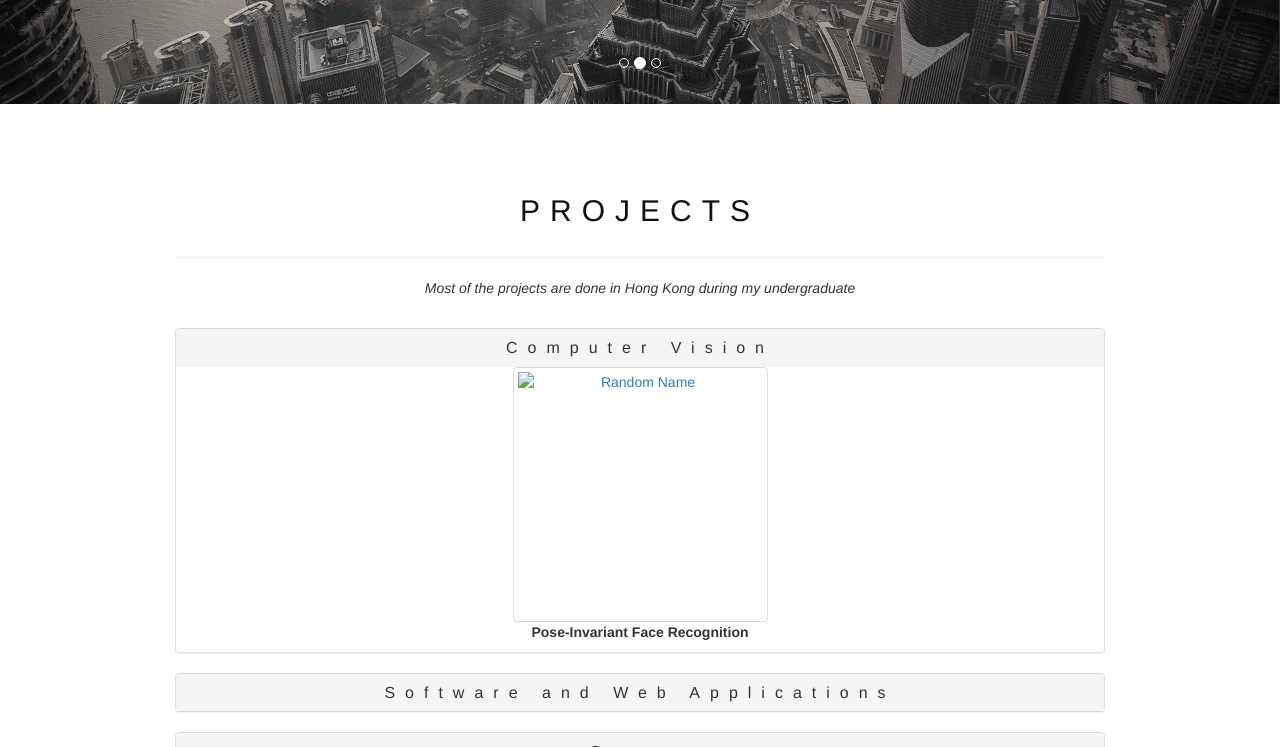
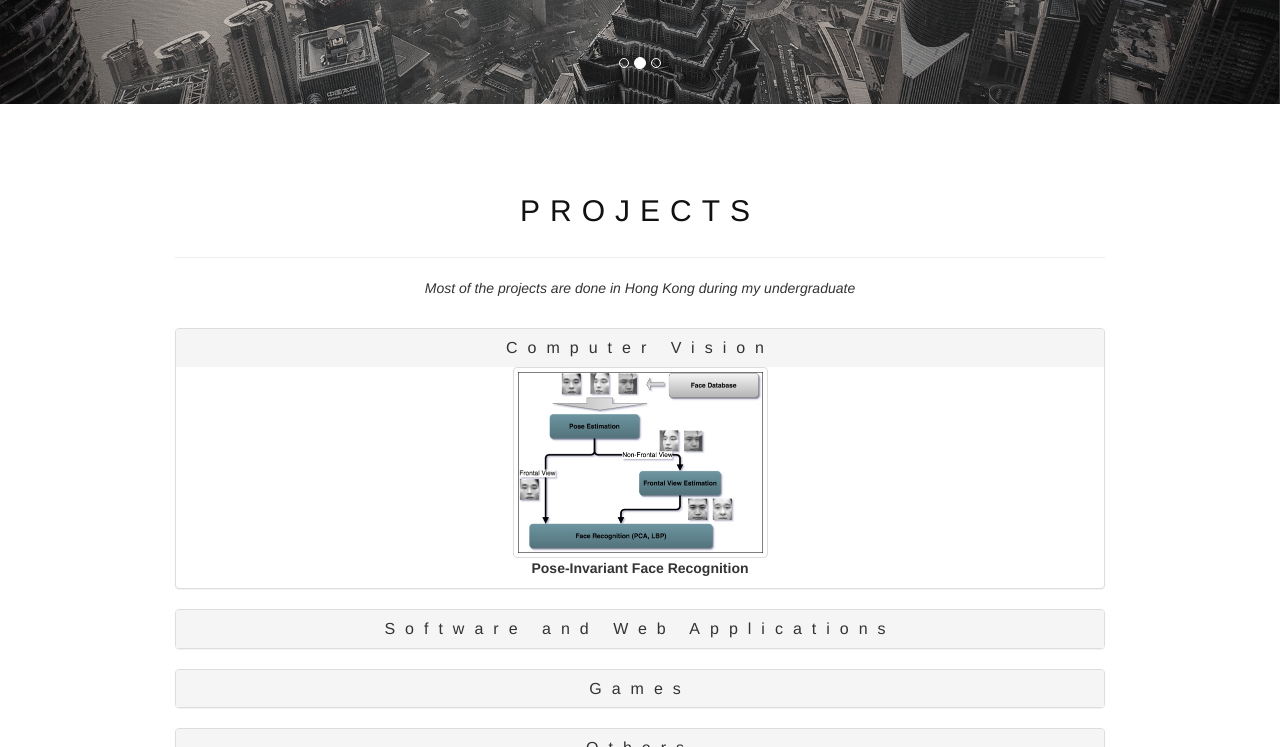
Before and after one commit to Allegro-Leon-Li/myhomepage, a plain HTML site: page index.html in a window 1280 px wide. Both pictures are taken after a click on the element "Computer Vision". Shown: the part 1400-2147 px from the top of the page. Drawn offline with nearby package versions, Linux system fonts and the light colour scheme.

Commit message:
add the rest images for projects

```diff
--- a/index.html
+++ b/index.html
@@ -141,7 +141,7 @@
         <div class="row">
           <div class="col-sm-12">
             <a href="#demo1_1" data-toggle="collapse">
-              <img src="bandmember.jpg" class="img-thumbnail" alt="Random Name" width="255" height="255">
+              <img src="img/face.jpg" class="img-thumbnail" alt="Random Name" width="255" height="255">
             </a>
             <p class="text-center"><strong>Pose-Invariant Face Recognition</strong></p>
             <div id="demo1_1" class="collapse">
@@ -168,7 +168,7 @@
         <div class="row">
           <div class="col-sm-12">
             <a href="#demo2_1" data-toggle="collapse">
-              <img src="bandmember.jpg" class="img-thumbnail" alt="Random Name" width="255" height="255">
+              <img src="img/at.jpg" class="img-thumbnail" alt="Random Name" width="255" height="255">
             </a>
             <p class="text-center"><strong>One-click AT command customization tool</strong></p>
             <div id="demo2_1" class="collapse">
@@ -184,7 +184,7 @@
         <div class="row">
           <div class="col-sm-12">
             <a href="#demo2_2" data-toggle="collapse">
-              <img src="bandmember.jpg" class="img-thumbnail" alt="Random Name" width="255" height="255">
+              <img src="img/ic.jpg" class="img-thumbnail" alt="Random Name" width="255" height="255">
             </a>
             <p class="text-center"><strong>Internet of Things: Temperature-Humidity detector</strong></p>
             <div id="demo2_2" class="collapse">
@@ -211,7 +211,7 @@
         <div class="row">
           <div class="col-sm-12">
             <a href="#demo3_1" data-toggle="collapse">
-              <img src="bandmember.jpg" class="img-thumbnail" alt="Random Name" width="255" height="255">
+              <img src="img/homegame.png" class="img-thumbnail" alt="Random Name" width="255" height="255">
             </a>
             <p class="text-center"><strong>Game: Home – A Journey of Ritual</strong></p>
             <div id="demo3_1" class="collapse">
@@ -227,7 +227,7 @@
         <div class="row">
           <div class="col-sm-12">
             <a href="#demo3_2" data-toggle="collapse">
-              <img src="bandmember.jpg" class="img-thumbnail" alt="Random Name" width="255" height="255">
+              <img src="img/frankgame.jpg" class="img-thumbnail" alt="Random Name" width="255" height="255">
             </a>
             <p class="text-center"><strong>Times Table</strong></p>
             <div id="demo3_2" class="collapse">
@@ -254,7 +254,7 @@
         <div class="row">
           <div class="col-sm-12">
             <a href="#demo2" data-toggle="collapse">
-              <img src="bandmember.jpg" class="img-thumbnail" alt="Random Name" width="255" height="255">
+              <img src="img/towerbuilder.jpg" class="img-thumbnail" alt="Random Name" width="255" height="255">
             </a>
             <p class="text-center"><strong>Tower builder</strong></p>
             <div id="demo2" class="collapse">
```
Also changed, not shown: img/at.jpg (added), img/face.jpg (added), img/frankgame.jpg (added), img/homegame.png (added), img/towerbuilder.jpg (added), 1 other file.
